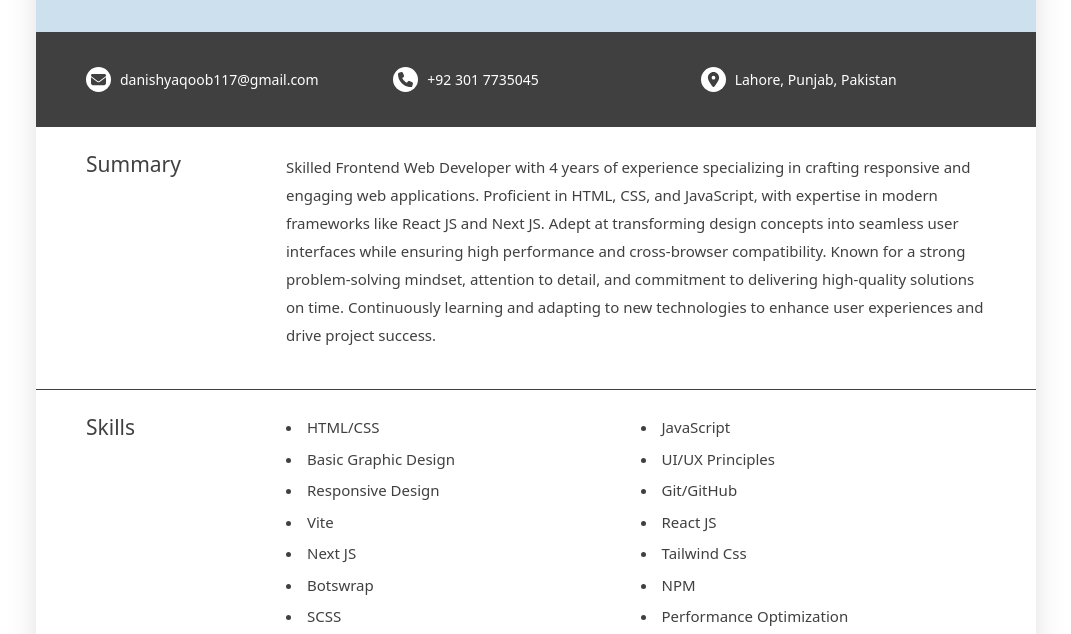
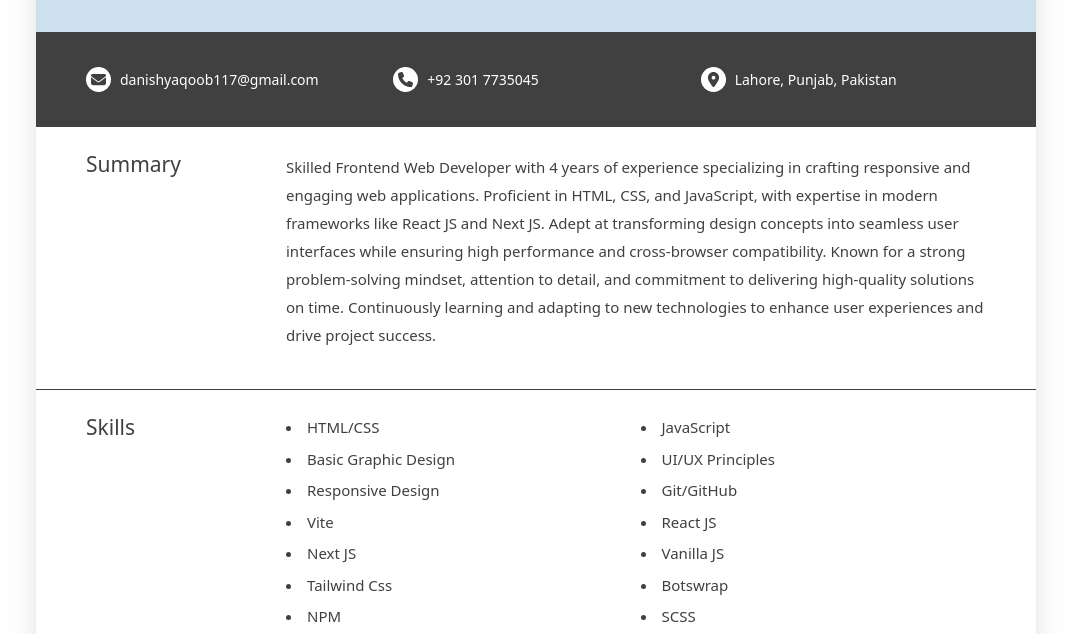
Before and after one commit to danishyaqoobofficial/resume, a plain HTML site: page index.html in a window 1280 px wide. Shown: the part 156-790 px from the top of the page, without its empty margins (104-1175 px from the left). Drawn offline with nearby package versions, Linux system fonts and the light colour scheme.

Commit message:
changeing in resume

```diff
--- a/index.html
+++ b/index.html
@@ -56,6 +56,7 @@
                         <li class="font-[400] text-[15px] text-[#404040] whitespace-nowrap">Vite</li>
                         <li class="font-[400] text-[15px] text-[#404040] whitespace-nowrap">React JS</li>
                         <li class="font-[400] text-[15px] text-[#404040] whitespace-nowrap">Next JS</li>
+                        <li class="font-[400] text-[15px] text-[#404040] whitespace-nowrap">Vanilla JS</li>
                         <li class="font-[400] text-[15px] text-[#404040] whitespace-nowrap">Tailwind Css</li>
                         <li class="font-[400] text-[15px] text-[#404040] whitespace-nowrap">Botswrap</li>
                         <li class="font-[400] text-[15px] text-[#404040] whitespace-nowrap">NPM</li>
```
